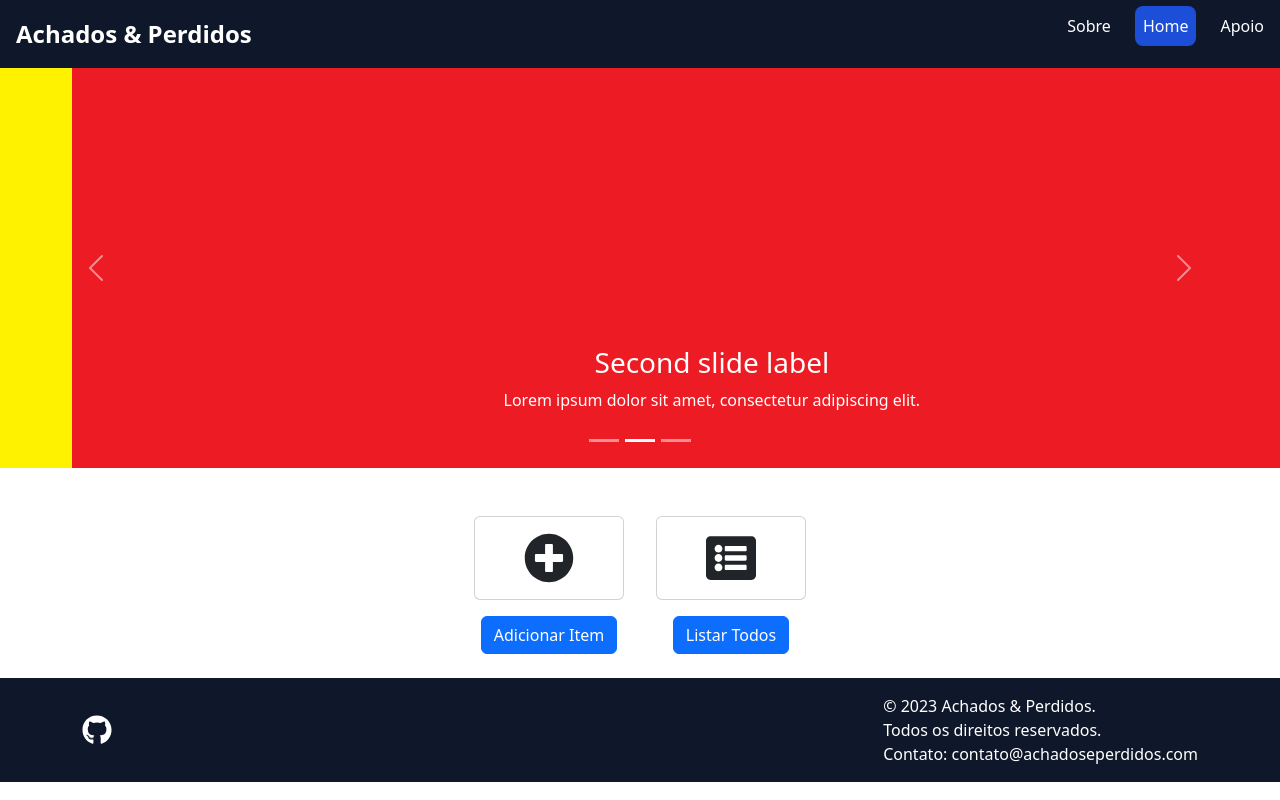
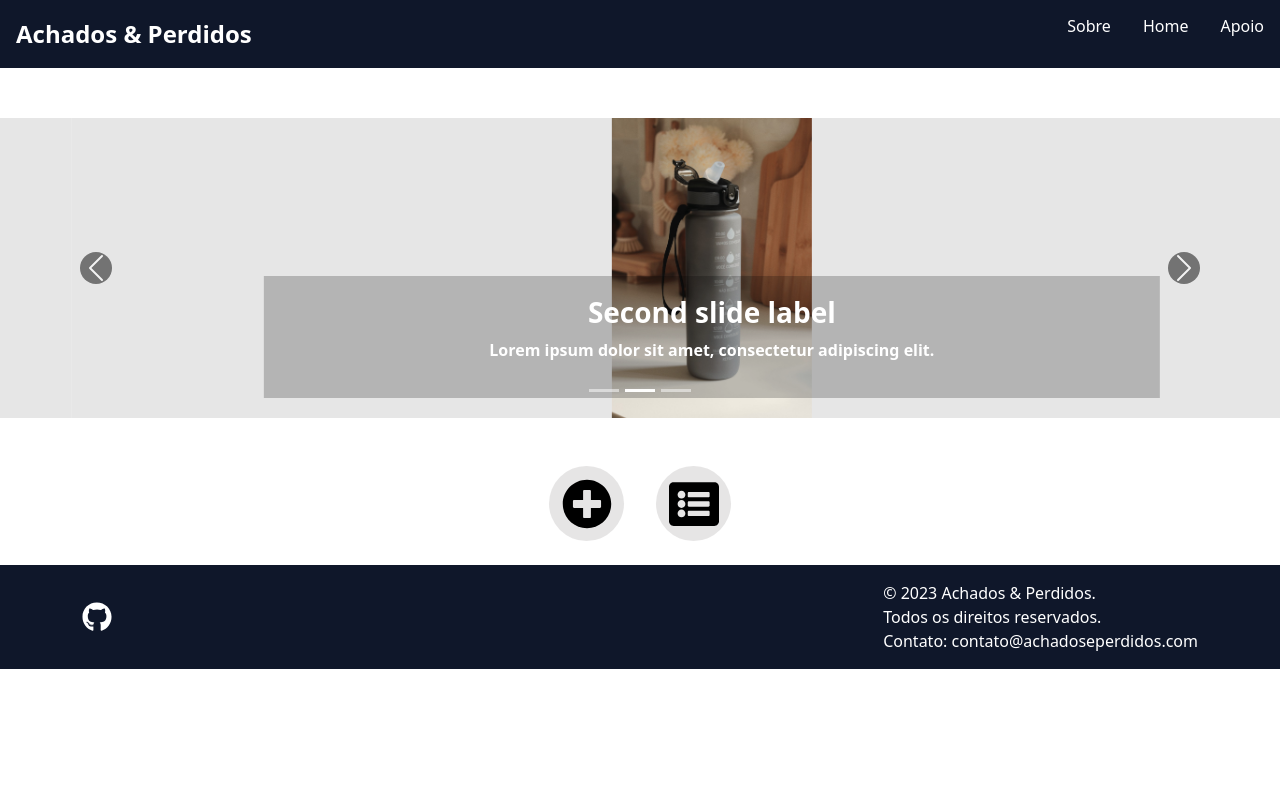
Before and after one commit to d13g0hornburg/ext-04, a React (Create React App) app: page /home in a window 1280 px wide. Built offline with nearby package versions, Linux system fonts and the light colour scheme.

Commit message:
Refactor ActionCards and CarouselComponent CSS

```diff
--- a/src/Components/ActionCards/ActionCards.css
+++ b/src/Components/ActionCards/ActionCards.css
@@ -12,19 +12,29 @@
 }
 
 .action-card {
-    width: 150px;
-    height: 150px;
+  width: 75px;
+  height: 75px;
   border-radius: 50%;
   display: flex;
   justify-content: center;
   align-items: center;
-    background-color: #f8f9fa;
-    border: 1px solid #dee2e6;
+  background-color: rgba(219, 218, 218, 0.685); /* Fundo cinza transparente
+  overflow: hidden; /* Garante que o conteúdo não ultrapasse os limites do card */
 }
 
-  .action-card .card-body {
+.icon-button {
+  color: #000;
+  text-decoration: none;
+  border: none; /* Remove a borda */
+  background: none; /* Remove o fundo */
+  cursor: pointer; /* Adiciona o cursor de ponteiro */
   display: flex;
   justify-content: center;
   align-items: center;
+  width: 100%;
   height: 100%;
 }
+
+.icon-button:hover {
+  color: #007bff;
+}
--- a/src/Components/ActionCards/ActionCards.js
+++ b/src/Components/ActionCards/ActionCards.js
@@ -1,5 +1,4 @@
 import React from 'react';
-import { Card, Button } from 'react-bootstrap';
 import { FaPlusCircle, FaListAlt } from 'react-icons/fa';
 import './ActionCards.css';
 
@@ -8,20 +7,18 @@ const ActionCards = () => {
     <div className="action-cards-container text-center mt-5">
       <div className="action-cards-row">
         <div className="mb-4">
-          <Card className="action-card">
-            <Card.Body>
+          <div className="action-card">
+            <button className="icon-button" onClick={() => window.location.href='/adicionar-item'}>
               <FaPlusCircle size={50} />
-            </Card.Body>
-          </Card>
-          <Button variant="primary" className="mt-3">Adicionar Item</Button>
+            </button>
+          </div>
         </div>
         <div className="mb-4">
-          <Card className="action-card">
-            <Card.Body>
+          <div className="action-card">
+            <button className="icon-button" onClick={() => window.location.href='/listar-todos'}>
               <FaListAlt size={50} />
-            </Card.Body>
-          </Card>
-          <Button variant="primary" className="mt-3">Listar Todos</Button>
+            </button>
+          </div>
         </div>
       </div>
     </div>
--- a/src/Components/Carousel/CarouselComponent.css
+++ b/src/Components/Carousel/CarouselComponent.css
@@ -1,5 +1,38 @@
+.carousel-item {
+  position: relative;
+  background-color: rgba(206, 205, 205, 0.5); /* Fundo cinza transparente */
+}
+
 .carousel-item img {
-    width: 100%;
-    height: auto;
-    max-height: 400px;
-  }
+  width: 100%;
+  height: auto;
+  max-height: 300px;
+  object-fit: contain; /* Garante que a imagem mantenha a proporção e se ajuste ao contêiner */
+}
+
+.carousel-caption {
+  color: #ffffff; /* Altere esta linha para a cor desejada */
+  font-weight: bold; /* Adicione esta linha para deixar o texto em negrito */
+  background-color: rgba(0, 0, 0, 0.215); /* Fundo semitransparente para a legenda */
+  text-align: center;
+}
+
+.carousel-caption h3 {
+  color: #ffffff; /* Altere esta linha para a cor desejada */
+  font-weight: bold; /* Adicione esta linha para deixar o texto em negrito */
+}
+
+.carousel-caption p {
+  color: #ffffff; /* Altere esta linha para a cor desejada */
+  font-weight: bold; /* Adicione esta linha para deixar o texto em negrito */
+}
+
+/* Estilize as setas de navegação */
+.carousel-control-prev-icon,
+.carousel-control-next-icon {
+  background-color: #000000; /* Altere esta linha para a cor desejada */
+  background-size: 100%, 100%;
+  border-radius: 50%;
+  width: 30px;
+  height: 30px;
+}
--- a/src/Components/Footer/footer.css
+++ b/src/Components/Footer/footer.css
@@ -5,7 +5,7 @@
   display: flex;
   justify-content: space-between;
   align-items: center;
-  position: sticky;
+  flex-wrap: wrap;
   bottom: 0;
   width: 100%;
 }
--- a/src/Components/Header/header.css
+++ b/src/Components/Header/header.css
@@ -1,16 +1,14 @@
-.active{
-    background-color: #1d4ed8;
-}
-
 nav {
     display: flex;
     justify-content: space-between;
     align-items: center;
+    flex-wrap: wrap;
     background-color: #0f172a;
     color: white;
-    position: sticky;
     top: 0;
-}
+    z-index: 1000; /* Adicione esta linha */
+    margin-bottom: 50px; /* Adicione esta linha para criar espaço abaixo do header */
+  }
 
 nav .title {
     font-size: 1.5rem;
```
Also changed, not shown: src/assets/images/slide1.jpg, src/assets/images/slide2.jpg. Lines whose indentation alone changed are shown as unchanged.
